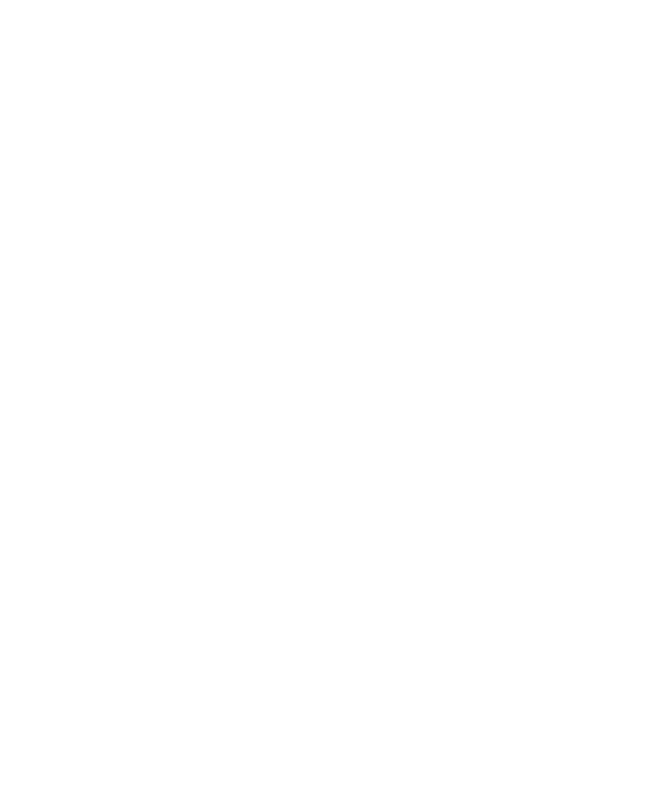
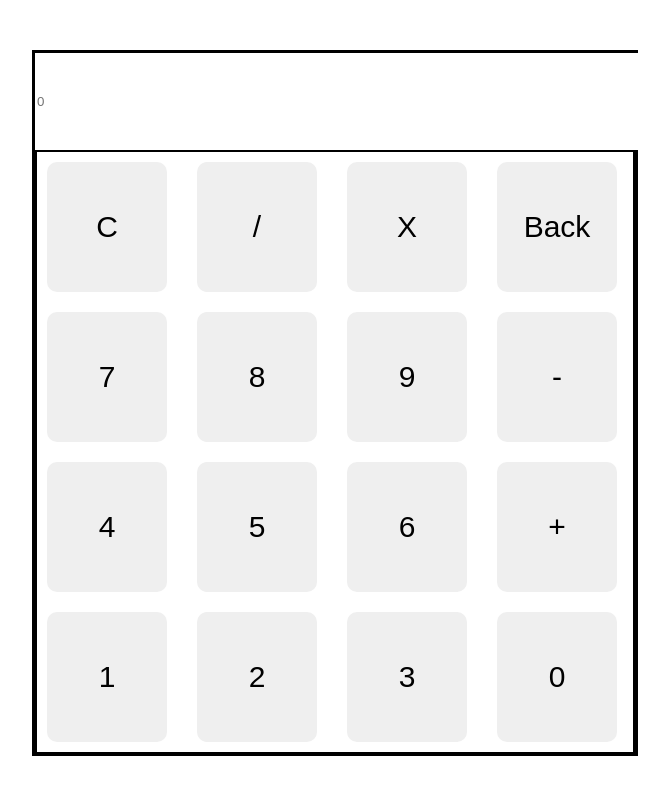
Before and after one commit to pranavhariharan145/calculator, a plain HTML site: page index.html in a window 1280 px wide. Shown: the whole page, without its empty margins (305-974 px from the left). Drawn offline with Linux system fonts and the light colour scheme.

Commit message:
Done with basic HTML layout

```diff
--- a/index.html
+++ b/index.html
@@ -1,8 +1,42 @@
 <!DOCTYPE html>
 <html lang="en">
-    <head>
-        <title>Caclulator</title>
-    </head>
-    <script src="script.js"></script>
-    <link rel="stylesheet" href="style.css">
+
+<head>
+    <title>Caclulator</title>
+</head>
+<script src="script.js"></script>
+<link rel="stylesheet" href="style.css">
+
+<body>
+    <div class="calc-container">
+        <div class="calculator">
+            <div class="display">
+                <input type="text" id="displaypanel" placeholder="0" readonly>
+                <div class="buttons">
+                    <div class="numbers">
+                        <button class = "operator">C</button>
+                        <button class = "operator">/</button>
+                        <button class = "operator">X</button>
+                        <button class = "operator">Back</button>
+                        <button class = "number">7</button>
+                        <button class = "number">8</button>
+                        <button class = "number">9</button>
+                        <button class = "operator">-</button>
+                        <button class = "number">4</button>
+                        <button class = "number">5</button>
+                        <button class = "number">6</button>
+                        <button class = "operator">+</button>
+                        <button class = "number">1</button>
+                        <button class = "number">2</button>
+                        <button class = "number">3</button>
+                        <button class = "number">0</button>
+                    </div>
+                </div>
+            </div>
+        </div>
+    </div>
+
+
+</body>
+
 </html>
--- a/script.js
+++ b/script.js
@@ -1,46 +1,39 @@
-function add(a,b)
-{
-    return a+b
+function add(a, b) {
+    return a + b
 }
 
-function subtract(a,b)
-{
-    return a-b
+function subtract(a, b) {
+    return a - b
 }
 
-function multiply(a,b)
-{
-    return a*b
+function multiply(a, b) {
+    return a * b
 }
 
-function divide(a,b)
-{
-    return a/b
+function divide(a, b) {
+
+    return a / b
+
 }
 
 
-function operate(num1, num2, operation)
-{
-    if (operation == "+")
-    {
-        return num1 + " + " + num2 + " = " + add(num1,num2)
+function operate(num1, num2, operation) {
+    if (operation == "+") {
+        return num1 + " + " + num2 + " = " + add(num1, num2)
     }
 
-    if (operation == "-")
-    {
-        return num1 + " - " + num2 + " = " + subtract(num1,num2)
+    if (operation == "-") {
+        return num1 + " - " + num2 + " = " + subtract(num1, num2)
     }
 
-    if (operation == "*")
-    {
-        return num1 + " * " + num2 + " = " + multiply(num1,num2)
+    if (operation == "*") {
+        return num1 + " * " + num2 + " = " + multiply(num1, num2)
     }
 
-    if (operation == "/")
-    {
-        return num1 + " / " + num2 + " = " + divide(num1,num2)
+    if (operation == "/") {
+        return num1 + " / " + num2 + " = " + divide(num1, num2)
     }
 
 }
-let result = operate(100,2,"*")
+let result = operate(2, 0, "/")
 console.log(result)
--- a/style.css
+++ b/style.css
@@ -0,0 +1,41 @@
+*{
+    margin: 0;
+    border: 0;
+}
+
+.calc-container
+{
+    display: flex;
+    justify-content: center;
+    margin-top: 50px;
+}
+
+.calculator{
+    width: 600px;
+    height: 700px;
+    border: solid black;
+}
+.buttons
+{
+    border: solid 2px black;
+}
+button{
+    border-radius: 10px;
+    font-size: 30px;
+}
+.numbers{
+    display: grid;
+    grid-template-rows: 150px 150px 150px 150px ;
+    grid-template-columns: 150px 150px 150px 150px;
+
+
+}
+.operator, .number{
+    width: 120px;
+    margin: 10px;
+}
+#displaypanel{
+
+    width: 600px;
+    height: 95px;
+}
```
